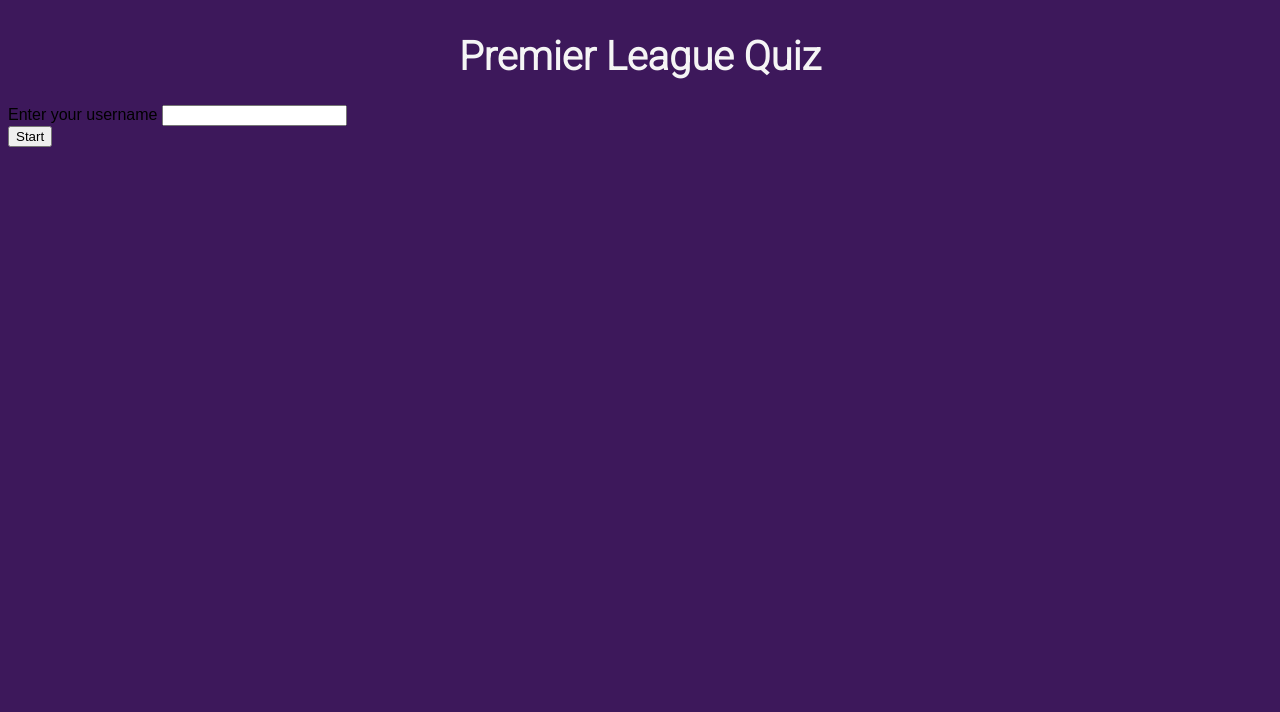
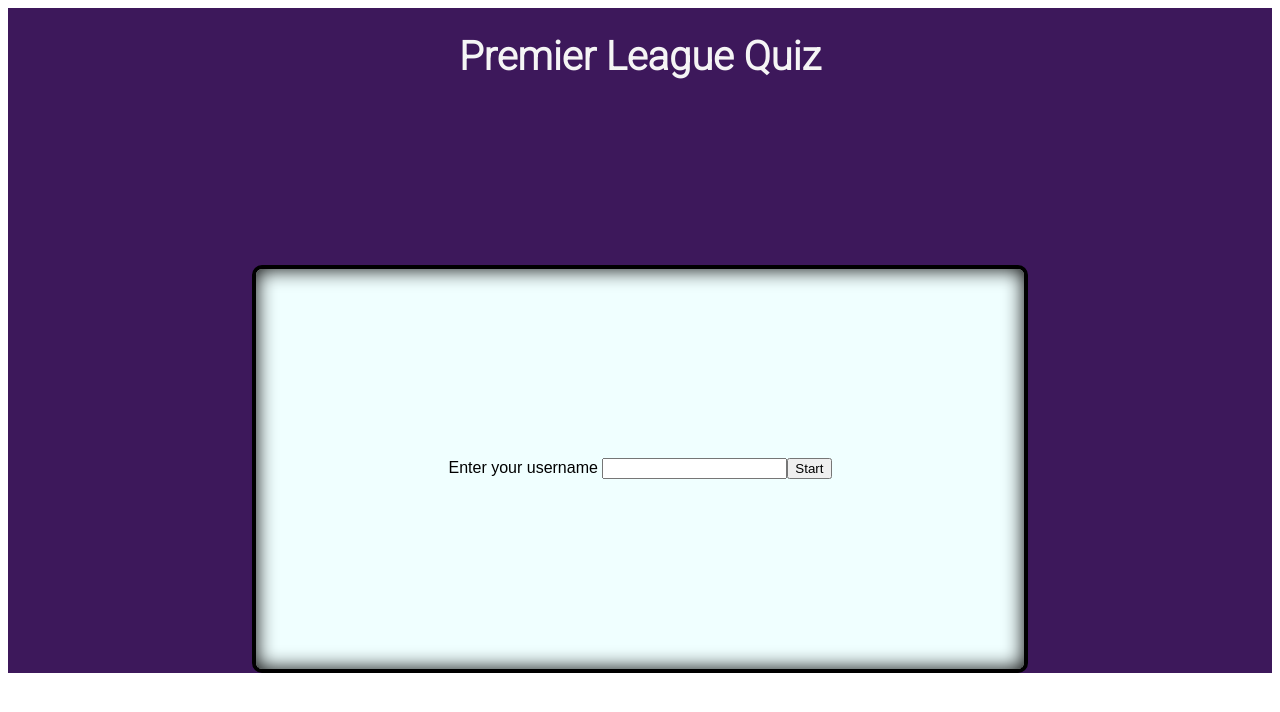
Before and after one commit to adrianleung5/Premier-League-Quiz, a plain HTML site: page login.html in a window 1280 px wide. Drawn offline with Linux system fonts and the light colour scheme.

Commit message:
update modal box

```diff
--- a/assets/css/style.css
+++ b/assets/css/style.css
@@ -1,9 +1,15 @@
 @import url('https://fonts.googleapis.com/css2?family=Roboto:wght@300&family=Titillium+Web:wght@300&display=swap');
 
 /* Header */
+
+@import url('https://fonts.googleapis.com/css2?family=Roboto:wght@300&family=Titillium+Web:wght@300&display=swap');
+
 body {
+    font-family: Oswald, sans-serif;
+}
+
+#homepage {
     background-color: #3d185b;
-    font-family: Oswald, sans-serif;
 }
 
 .title {
@@ -38,7 +44,6 @@ body {
 .quiz_image {
     display: flex;
     justify-content: center;
-
 }
 
 .button_area {
@@ -49,11 +54,9 @@ body {
     margin: 7px auto;
     max-width: 300px;
     padding: 1rem;
-
-
 }
 
-/* .start_btn{
+.start_btn{
     display: flex;
     flex-direction: row;
     justify-content: space-between;
@@ -61,7 +64,7 @@ body {
     margin: 12px auto;
     max-width: 115px;
 
-} */
+}
 
 .button_style {
     background: grey;
@@ -70,17 +73,16 @@ body {
     padding: 30px;
 }
 
-.quiz-container {
+#quiz-container {
     height: 50vh;
-    width: 80vw;
-    border: 1px solid black;
-    margin-top: 10px;
+    width: 60vw;
     display: flex;
-    flex-direction: column;
+    justify-content: center;
     border: 0.3rem solid black;
     align-items: center;
-    padding: 0 10px;
     border-radius: 10px;
     background-color: #f0ffff;
     box-shadow: inset 0 0 20px;
+    margin: auto;
+    margin-top: 160px;
 }
```
